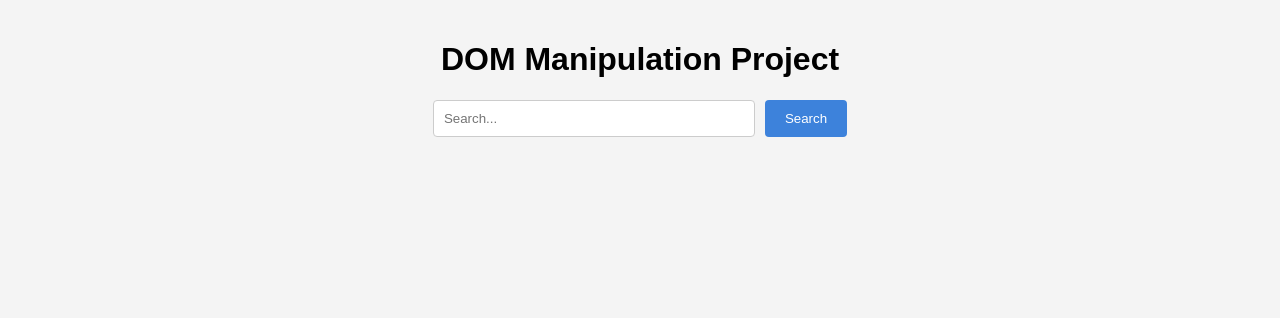
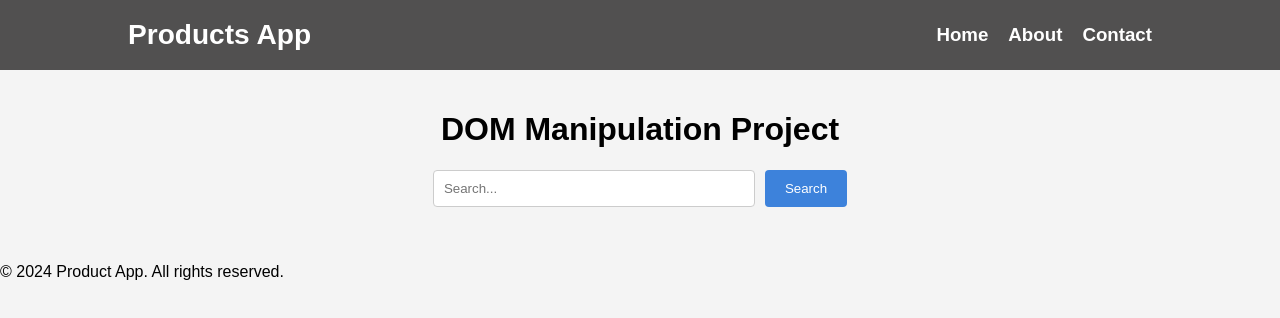
Before and after one commit to manik9620/SummerPep_mern, a plain HTML site: page june18_js_array/hw/index.html in a window 1280 px wide. Drawn offline with Linux system fonts and the light colour scheme; no server answers.

Commit message:
homework added (June_18_DOM_Manipulation_updates)

```diff
--- a/june18_js_array/hw/index.html
+++ b/june18_js_array/hw/index.html
@@ -3,10 +3,22 @@
 <head>
     <meta charset="UTF-8">
     <meta name="viewport" content="width=device-width, initial-scale=1.0">
-    <title> DOM Manipulation</title>
+    <title>JS Project with DOM Manipulation</title>
     <link rel="stylesheet" href="styles.css">
 </head>
 <body>
+    <!-- Navigation Bar -->
+    <nav class="navbar">
+        <div class="navbar-container">
+            <a href="#" class="navbar-brand"><h3>Products App</h3></a>
+            <ul class="navbar-menu">
+                <li><a href="#"><h3>Home</h3></a></li>
+                <li><a href="#"><h3>About</h3></a></li>
+                <li><a href="#"><h3>Contact</h3></a></li>
+            </ul>
+        </div>
+    </nav>
+
     <div class="container">
         <h1>DOM Manipulation Project</h1>
         <div class="search-bar">
@@ -15,6 +27,14 @@
         </div>
         <div id="cards-container" class="cards-container"></div>
     </div>
+
+    <!-- Footer -->
+    <footer class="footer">
+        <div class="footer-container">
+            <p>&copy; 2024 Product App. All rights reserved.</p>
+        </div>
+    </footer>
+
     <script src="script.js"></script>
 </body>
 </html>
--- a/june18_js_array/hw/styles.css
+++ b/june18_js_array/hw/styles.css
@@ -3,6 +3,46 @@ body {
     background-color: #f4f4f4;
     margin: 0;
     padding: 0;
+}
+
+.navbar {
+    display: flex;
+    /* align-items: center; */
+    background-color: #515050;
+    color: white;
+    padding: 10px 0;
+    height: 50px;
+}
+
+.navbar-container {
+    width: 80%;
+    margin: 0 auto;
+    display: flex;
+    justify-content: space-between;
+    align-items: center;
+}
+
+.navbar-brand {
+    font-size: 1.5em;
+    text-decoration: none;
+    color: white;
+}
+
+.navbar-menu {
+    list-style: none;
+    display: flex;
+    margin: 0;
+    padding: 0;
+}
+
+.navbar-menu li {
+    margin-left: 20px;
+}
+
+.navbar-menu a {
+    text-decoration: none;
+    color: white;
+    font-size: 1em;
 }
 
 .container {
```
